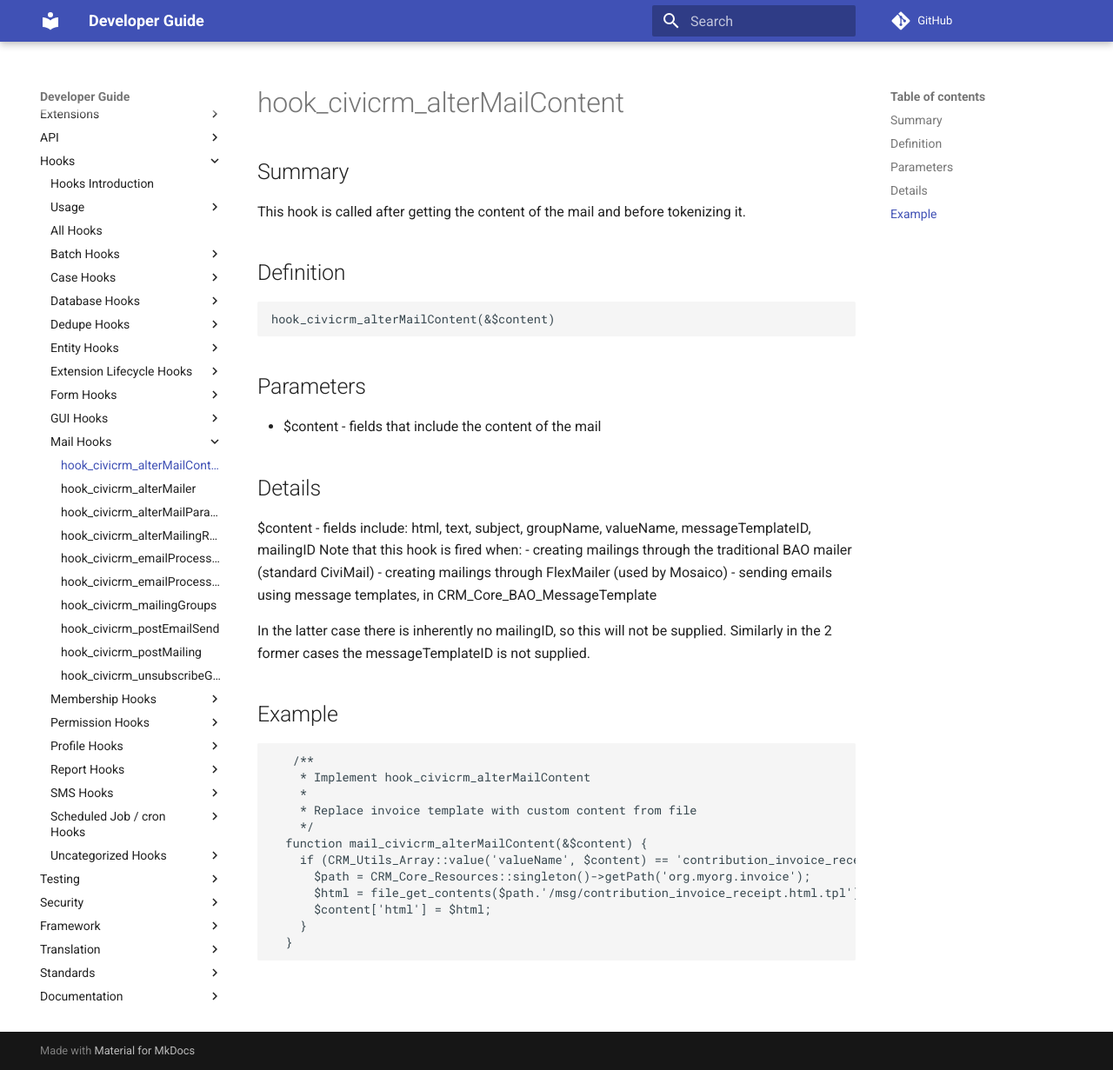
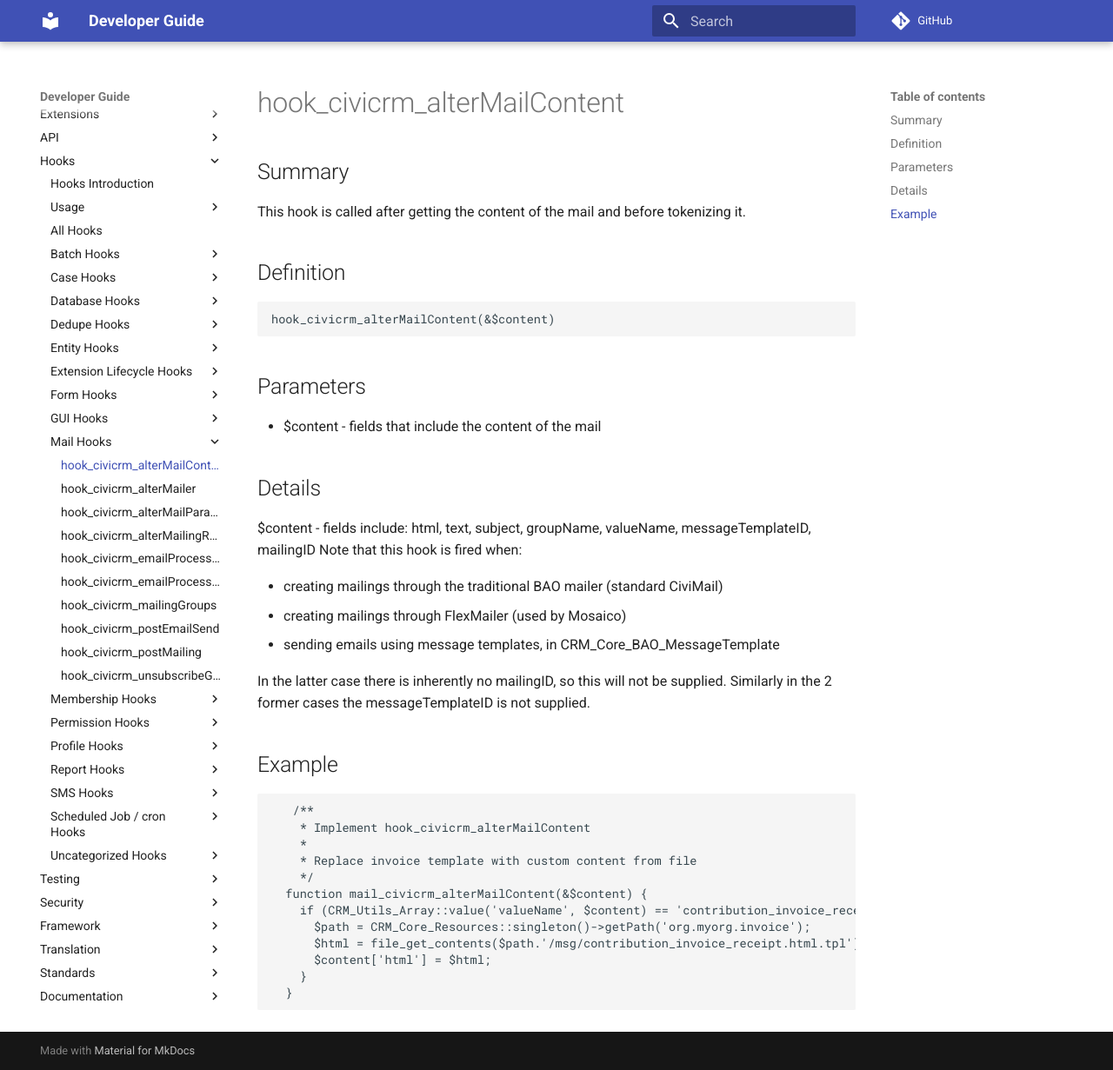
Before and after one commit to civicrm/civicrm-dev-docs, an MkDocs documentation site: the page built from docs/hooks/hook_civicrm_alterMailContent.md, in a window 1280 px wide and 1231 px high. Shown: the whole window at 87% size. Built offline with MkDocs 1.6.1 and Material for MkDocs 9.7.7, drawn with Linux system fonts in a browser that asks for light colours; comment, search, counter and statistics services are not loaded; old or Windows-style settings are respelled for this version of MkDocs.

```diff
--- a/docs/hooks/hook_civicrm_alterMailContent.md
+++ b/docs/hooks/hook_civicrm_alterMailContent.md
@@ -17,7 +17,8 @@ tokenizing it.
 
 $content - fields include: html, text, subject, groupName, valueName, messageTemplateID, mailingID
 Note that this hook is fired when:
-- creating mailings through the traditional BAO mailer (standard CiviMail)
+
+* creating mailings through the traditional BAO mailer (standard CiviMail)
 - creating mailings through FlexMailer (used by Mosaico)
 - sending emails using message templates, in CRM_Core_BAO_MessageTemplate
 
```
